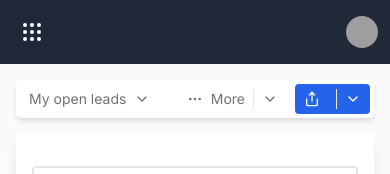
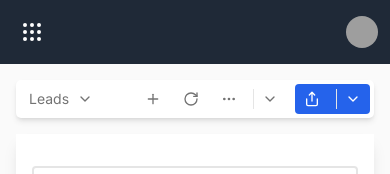
Before and after one commit to frank1003A/CRM-Style-UI-Project, a Next.js app: page / in a window 390 px wide. Shown: the top 174 px of the page. Built offline with nearby package versions, Linux system fonts and the light colour scheme; grey boxes are pictures that could not be loaded.

Commit message:
update page.tsx, pipeline-progress.tsx and top-bar.tsx

```diff
--- a/src/app/page.tsx
+++ b/src/app/page.tsx
@@ -78,7 +78,7 @@ function Header() {
           and the rest can be achieved by focusing on the top 20 leads.
         </h1>
       </div>
-      <div className="ml-auto my-2 xl:my-0 w-full flex items-center justify-center">
+      <div className="ml-0 py-2 xl:py-0 xl:ml-auto my-2 xl:my-0 w-full flex items-center overflow-x-auto md:overflow-x-hidden">
         <PipelineProgress />
       </div>
     </div>
--- a/src/components/dashboard/pipeline-progress.tsx
+++ b/src/components/dashboard/pipeline-progress.tsx
@@ -22,7 +22,7 @@ const PipelineProgress = ({
     return `${(amount / target) * 100}%`;
   };
   return (
-    <div className="w-full max-w-4xl p-1">
+    <div className="w-full max-w-4xl p-1 min-w-[520px] md:min-w-0">
       <div className="flex justify-between items-center mb-1">
         <div className="text-[10px] text-gray-600">1 month until Q4 ends</div>
         <div className="flex items-center gap-2">
@@ -46,7 +46,7 @@ const PipelineProgress = ({
         ))}
       </div>
 
-      <div className="flex flex-wrap xl:flex-nowrap gap-4 mt-1">
+      <div className="flex flex-wrap md:flex-nowrap gap-4 mt-1">
         {stages.map((stage) => (
           <div key={stage.name} className="flex items-center gap-1">
             <div className={`w-2 h-2 rounded-full ${stage.color}`} />
--- a/src/components/dashboard/top-bar.tsx
+++ b/src/components/dashboard/top-bar.tsx
@@ -23,17 +23,27 @@ import {
   DropdownMenuTrigger,
 } from "../ui/dropdown-menu";
 import { Separator } from "../ui/separator";
+import {
+  Tooltip,
+  TooltipContent,
+  TooltipProvider,
+  TooltipTrigger,
+} from "../ui/tooltip";
 
 const ToolbarButton = ({
   children,
   border = false,
   onClick,
+  toolTip,
 }: {
   children: React.JSX.Element;
   border?: boolean;
   onClick?: () => void;
+  toolTip?: string;
 }) => {
   return (
+    <Tooltip>
+      <TooltipTrigger asChild>
         <button
           onClick={onClick}
           className={cn(
@@ -44,6 +54,11 @@ const ToolbarButton = ({
         >
           {children}
         </button>
+      </TooltipTrigger>
+      <TooltipContent>
+        <p>{toolTip}</p>
+      </TooltipContent>
+    </Tooltip>
   );
 };
 
@@ -73,7 +88,7 @@ const ToolbarDropdown = ({
             "px-2 py-1 flex items-center justify-center gap-2 text-sm rounded-sm border border-transparent hover:border-border data-[state=open]:border-border focus-visible:border-border"
           )}
         >
-          {icon}
+          <span>{icon}</span>
           <span>{label}</span>
           <Separator className="h-5 mr-0" orientation="vertical" />
           <ChevronDown className="w-4 h-4" />
@@ -86,8 +101,8 @@ const ToolbarDropdown = ({
             onClick={item.onClick}
             className="flex items-center gap-2"
           >
-            {item.icon}
-            {item.label}
+            <span>{item.icon}</span>
+            <span>{item.label}</span>
           </DropdownMenuItem>
         ))}
       </DropdownMenuContent>
@@ -103,10 +118,12 @@ const TopBar = ({
   toggleExpand: () => void;
 }) => {
   return (
+    <TooltipProvider>
       <div className="bg-white w-full shadow-md rounded-[5px] p-1 flex items-center overflow-x-auto">
-      <ToolbarButton onClick={toggleExpand}>
+        <ToolbarButton toolTip="My Open Leads" onClick={toggleExpand}>
           <>
-          My open leads
+            <span className="md:hidden">Leads</span>
+            <span className="hidden xl:inline">My open leads</span>
             <ChevronDown
               className={cn(
                 expand ? "rotate-180" : "rotate-0",
@@ -116,15 +133,21 @@ const TopBar = ({
           </>
         </ToolbarButton>
         <div className="flex gap-1 items-center ml-auto md:hidden">
+          <ToolbarButton toolTip="New Lead">
+            <>
+              <Plus className="w-4 h-4" />
+            </>
+          </ToolbarButton>
+          <ToolbarButton toolTip="Refresh">
+            <>
+              <RotateCw className="w-4 h-4" />
+            </>
+          </ToolbarButton>
           <ToolbarDropdown
-          label="More"
+            label=""
             className="mr-2"
             icon={<MoreHorizontal className="w-4 h-4" />}
             items={[
-            {
-              icon: <Plus className="w-4 h-4" />,
-              label: "New",
-            },
               {
                 icon: <ShieldHalf className="w-4 h-4" />,
                 label: "Collaborate",
@@ -140,10 +163,6 @@ const TopBar = ({
               {
                 icon: <List className="w-4 h-4" />,
                 label: "Focused View",
-            },
-            {
-              icon: <RotateCw className="w-4 h-4" />,
-              label: "Refresh",
               },
             ]}
           />
@@ -260,6 +279,7 @@ const TopBar = ({
           />
         </div>
       </div>
+    </TooltipProvider>
   );
 };
 
```
Lines whose indentation alone changed are shown as unchanged.
